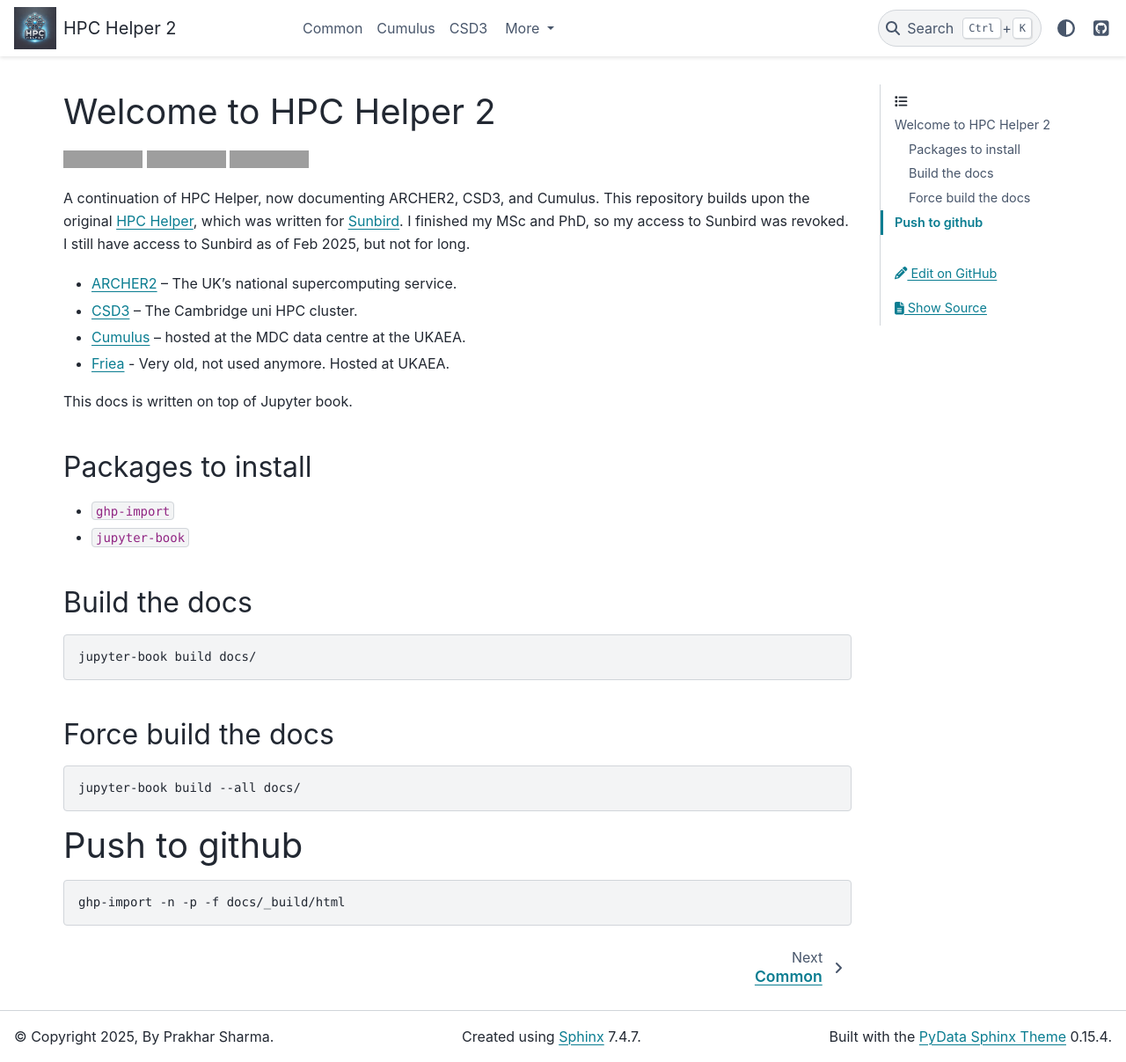
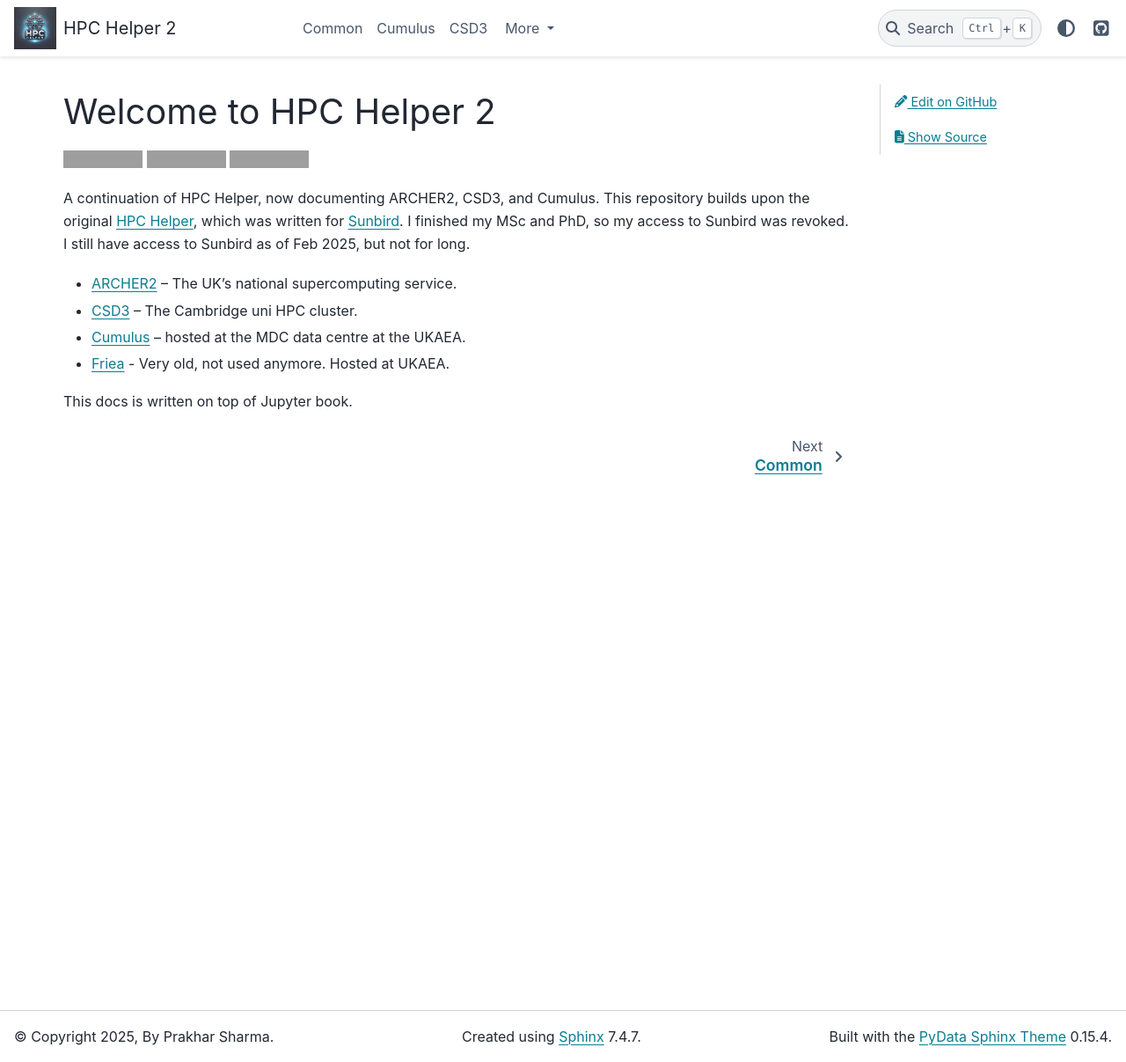
Before and after one commit to praksharma/HPC-Helper-2, a Jupyter Book: the page built from docs/intro.md, in a window 1280 px wide and 1207 px high. Shown: the whole window at 88% size. Built offline with Jupyter Book 1.0.4 settings and Sphinx 7.4.7 and the PyData theme 0.15.4, drawn with Linux system fonts in a browser that asks for light colours; pages that are not in the unit, such as notebooks, are missing from menus; grey boxes are pictures that could not be loaded.

Commit message:
front page updated

````diff
--- a/docs/intro.md
+++ b/docs/intro.md
@@ -10,29 +10,3 @@
 * [Friea](http://w3.freia.hpc.l/faq.html) - Very old, not used anymore. Hosted at UKAEA.
 
 This docs is written on top of Jupyter book.
-
-## Packages to install
-
-* `ghp-import`
-* `jupyter-book`
-
-## Build the docs
-
-```sh
-jupyter-book build docs/
-```
-
-## Force build the docs
-
-```sh
-jupyter-book build --all docs/
-```
-# Push to github
-
-```sh
-ghp-import -n -p -f docs/_build/html
-```
-<!---
-```{tableofcontents}
-```
--->
````
Also changed, not shown: README.md (+1 -1 lines).
